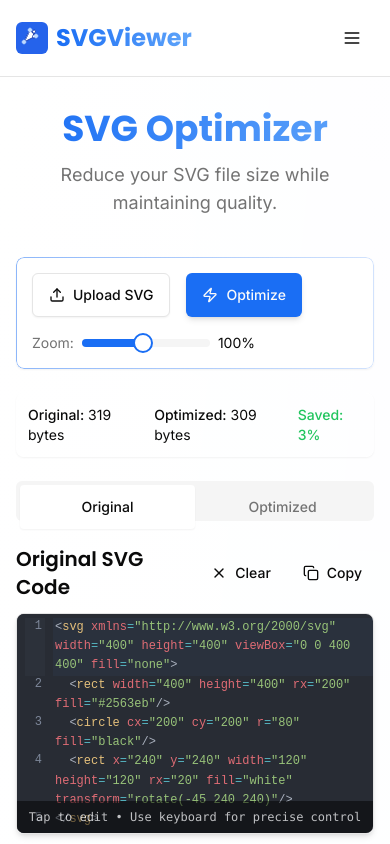
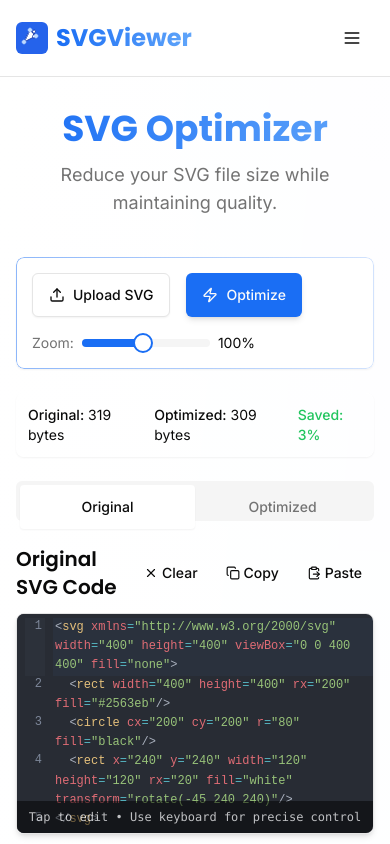
Before and after one commit to sing1ee/svgviewer, a Next.js app: page /svg-optimizer in a window 390 px wide. Shown: the top 844 px of the page. Built offline with nearby package versions, Linux system fonts and the light colour scheme.

Commit message:
add paste button and resize to phone

```diff
--- a/app/page.tsx
+++ b/app/page.tsx
@@ -5,7 +5,7 @@ import { Button } from '@/components/ui/button';
 import { Input } from '@/components/ui/input';
 import { Slider } from '@/components/ui/slider';
 import { useToast } from '@/hooks/use-toast';
-import { FileIcon, CopyIcon, DownloadIcon, UploadIcon, ZapIcon, Code2Icon, ImageIcon, MenuIcon, XIcon } from 'lucide-react';
+import { FileIcon, CopyIcon, DownloadIcon, UploadIcon, ZapIcon, Code2Icon, ImageIcon, MenuIcon, XIcon, ClipboardPasteIcon } from 'lucide-react';
 import Link from 'next/link';
 import CodeEditor from '@/components/code-editor';
 import SvgPreview from '@/components/svg-preview';
@@ -102,6 +102,23 @@ export default function Home() {
       title: "Cleared",
       description: "SVG code has been cleared",
     });
+  };
+
+  const handlePaste = async () => {
+    try {
+      const text = await navigator.clipboard.readText();
+      setSvgCode(text);
+      toast({
+        title: "Pasted from clipboard",
+        description: "SVG code has been pasted from your clipboard",
+      });
+    } catch (error) {
+      toast({
+        title: "Paste failed",
+        description: "Failed to read from clipboard",
+        variant: "destructive",
+      });
+    }
   };
 
   return (
@@ -212,24 +229,33 @@ export default function Home() {
             <div className="flex flex-col gap-3 h-full">
               <div className="flex items-center justify-between">
                 <h2 className="text-xl font-semibold">SVG Code</h2>
-                <div className="flex items-center gap-2">
+                <div className="flex items-center gap-1">
                   <Button
                     variant="ghost"
                     size="sm"
                     onClick={handleClear}
-                    className="hover:bg-primary/10"
+                    className="hover:bg-primary/10 h-7 px-2"
                   >
-                    <XIcon className="h-4 w-4 mr-2" />
+                    <XIcon className="h-3.5 w-3.5 mr-1" />
                     Clear
                   </Button>
                   <Button
                     variant="ghost"
                     size="sm"
                     onClick={() => handleCopy(svgCode)}
-                    className="hover:bg-primary/10"
+                    className="hover:bg-primary/10 h-7 px-2"
                   >
-                    <CopyIcon className="h-4 w-4 mr-2" />
+                    <CopyIcon className="h-3.5 w-3.5 mr-1" />
                     Copy
+                  </Button>
+                  <Button
+                    variant="ghost"
+                    size="sm"
+                    onClick={handlePaste}
+                    className="hover:bg-primary/10 h-7 px-2"
+                  >
+                    <ClipboardPasteIcon className="h-3.5 w-3.5 mr-1" />
+                    Paste
                   </Button>
                 </div>
               </div>
--- a/app/svg-converter/page.tsx
+++ b/app/svg-converter/page.tsx
@@ -6,7 +6,7 @@ import { Input } from '@/components/ui/input';
 import { Slider } from '@/components/ui/slider';
 import { Select, SelectContent, SelectItem, SelectTrigger, SelectValue } from '@/components/ui/select';
 import { useToast } from '@/hooks/use-toast';
-import { CopyIcon, DownloadIcon, UploadIcon, XIcon } from 'lucide-react';
+import { CopyIcon, DownloadIcon, UploadIcon, XIcon, ClipboardPasteIcon } from 'lucide-react';
 import Link from 'next/link';
 import CodeEditor from '@/components/code-editor';
 import SvgPreview from '@/components/svg-preview';
@@ -139,6 +139,23 @@ export default function ConverterPage() {
     });
   };
 
+  const handlePaste = async () => {
+    try {
+      const text = await navigator.clipboard.readText();
+      setSvgCode(text);
+      toast({
+        title: "Pasted from clipboard",
+        description: "SVG code has been pasted from your clipboard",
+      });
+    } catch (error) {
+      toast({
+        title: "Paste failed",
+        description: "Failed to read from clipboard",
+        variant: "destructive",
+      });
+    }
+  };
+
   return (
     <div className="min-h-screen flex flex-col bg-gradient-to-br from-background to-background/80">
       <header className="border-b backdrop-blur-sm bg-background/80 sticky top-0 z-10">
@@ -220,24 +237,33 @@ export default function ConverterPage() {
             <div className="flex flex-col gap-3 h-full">
               <div className="flex items-center justify-between">
                 <h2 className="text-xl font-semibold">SVG Code</h2>
-                <div className="flex items-center gap-2">
+                <div className="flex items-center gap-1">
                   <Button
                     variant="ghost"
                     size="sm"
                     onClick={handleClear}
-                    className="hover:bg-primary/10"
+                    className="hover:bg-primary/10 h-7 px-2"
                   >
-                    <XIcon className="h-4 w-4 mr-2" />
+                    <XIcon className="h-3.5 w-3.5 mr-1" />
                     Clear
                   </Button>
                   <Button
                     variant="ghost"
                     size="sm"
                     onClick={() => handleCopy(svgCode)}
-                    className="hover:bg-primary/10"
+                    className="hover:bg-primary/10 h-7 px-2"
                   >
-                    <CopyIcon className="h-4 w-4 mr-2" />
+                    <CopyIcon className="h-3.5 w-3.5 mr-1" />
                     Copy
+                  </Button>
+                  <Button
+                    variant="ghost"
+                    size="sm"
+                    onClick={handlePaste}
+                    className="hover:bg-primary/10 h-7 px-2"
+                  >
+                    <ClipboardPasteIcon className="h-3.5 w-3.5 mr-1" />
+                    Paste
                   </Button>
                 </div>
               </div>
--- a/app/svg-optimizer/page.tsx
+++ b/app/svg-optimizer/page.tsx
@@ -6,7 +6,7 @@ import { Input } from '@/components/ui/input';
 import { Slider } from '@/components/ui/slider';
 import { Tabs, TabsContent, TabsList, TabsTrigger } from '@/components/ui/tabs';
 import { useToast } from '@/hooks/use-toast';
-import { CopyIcon, DownloadIcon, UploadIcon, ZapIcon, XIcon } from 'lucide-react';
+import { CopyIcon, DownloadIcon, UploadIcon, ZapIcon, XIcon, ClipboardPasteIcon } from 'lucide-react';
 import Link from 'next/link';
 import CodeEditor from '@/components/code-editor';
 import SvgPreview from '@/components/svg-preview';
@@ -83,6 +83,23 @@ export default function OptimizerPage() {
       title: "Cleared",
       description: "SVG code has been cleared",
     });
+  };
+
+  const handlePaste = async () => {
+    try {
+      const text = await navigator.clipboard.readText();
+      setSvgCode(text);
+      toast({
+        title: "Pasted from clipboard",
+        description: "SVG code has been pasted from your clipboard",
+      });
+    } catch (error) {
+      toast({
+        title: "Paste failed",
+        description: "Failed to read from clipboard",
+        variant: "destructive",
+      });
+    }
   };
 
   const handleOptimize = () => {
@@ -200,14 +217,14 @@ export default function OptimizerPage() {
               <div className="flex flex-col gap-3 h-full">
                 <div className="flex items-center justify-between">
                   <h2 className="text-xl font-semibold">Original SVG Code</h2>
-                  <div className="flex items-center gap-2">
+                  <div className="flex items-center gap-1">
                     <Button
                       variant="ghost"
                       size="sm"
                       onClick={handleClear}
                       className="hover:bg-primary/10"
                     >
-                      <XIcon className="h-4 w-4 mr-2" />
+                      <XIcon className="h-3.5 w-3.5 mr-1" />
                       Clear
                     </Button>
                     <Button
@@ -216,8 +233,17 @@ export default function OptimizerPage() {
                       onClick={() => handleCopy(svgCode)}
                       className="hover:bg-primary/10"
                     >
-                      <CopyIcon className="h-4 w-4 mr-2" />
+                      <CopyIcon className="h-3.5 w-3.5 mr-1" />
                       Copy
+                    </Button>
+                    <Button
+                      variant="ghost"
+                      size="sm"
+                      onClick={handlePaste}
+                      className="hover:bg-primary/10"
+                    >
+                      <ClipboardPasteIcon className="h-3.5 w-3.5 mr-1" />
+                      Paste
                     </Button>
                   </div>
                 </div>
@@ -246,14 +272,14 @@ export default function OptimizerPage() {
               <div className="flex flex-col gap-3 h-full">
                 <div className="flex items-center justify-between">
                   <h2 className="text-xl font-semibold">Optimized SVG Code</h2>
-                  <div className="flex items-center gap-2">
+                  <div className="flex items-center gap-1">
                     <Button
                       variant="ghost"
                       size="sm"
                       onClick={() => handleCopy(optimizedCode)}
-                      className="hover:bg-primary/10"
+                      className="hover:bg-primary/10 h-7 px-2"
                     >
-                      <CopyIcon className="h-4 w-4 mr-2" />
+                      <CopyIcon className="h-3.5 w-3.5 mr-1" />
                       Copy
                     </Button>
                   </div>
```
